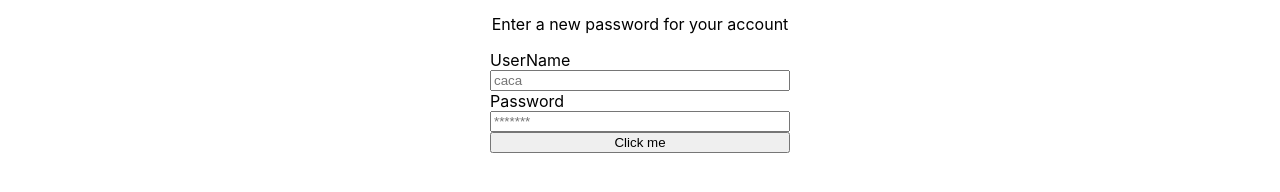
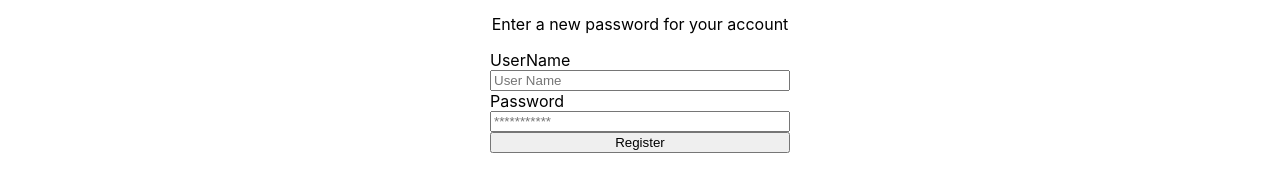
Before and after one commit to abrahamdecode/chillandflix, a React (Create React App) app: page / in a window 1280 px wide. Shown: the part 432-624 px from the top of the page. Built offline with nearby package versions, Linux system fonts and the light colour scheme.

Commit message:
se cambio texto register y Username de login

```diff
--- a/src/components/Login/Login.js
+++ b/src/components/Login/Login.js
@@ -5,8 +5,8 @@ import './stylesLogin.css';
 
 class Login extends Component  {
     state = {
-        email: "caca",
-        password:"*******"
+        email: "User Name",
+        password:"***********"
     }
     render(){
         return(
@@ -20,7 +20,7 @@ class Login extends Component  {
         <Input name="UserName" placeholder={this.state.email} type="text"/>
         <Input name="Password" placeholder={this.state.password} type="password"/>
 
-        <input type="button" value="Click me"/>
+        <input type="button" value="Register"/>
     </form>
 </div>
 
```
